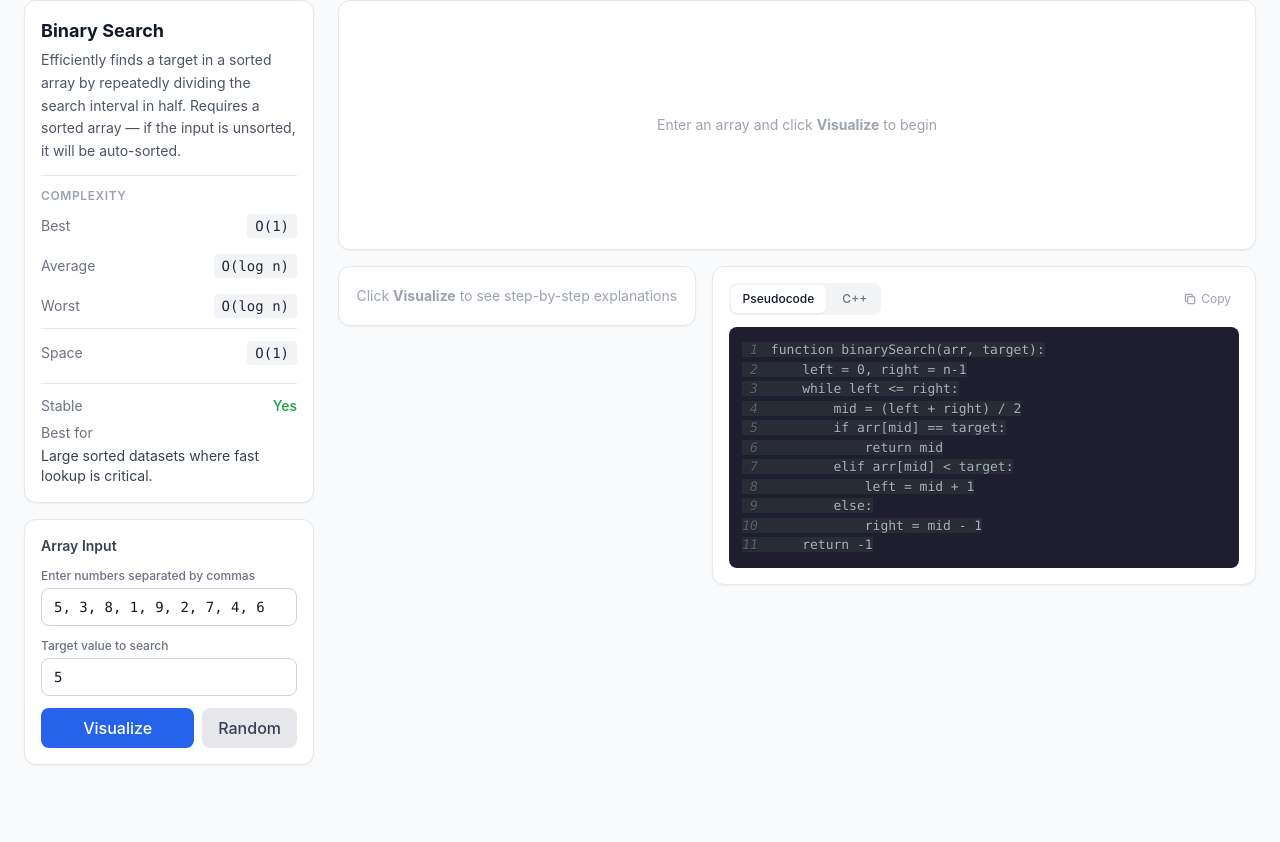
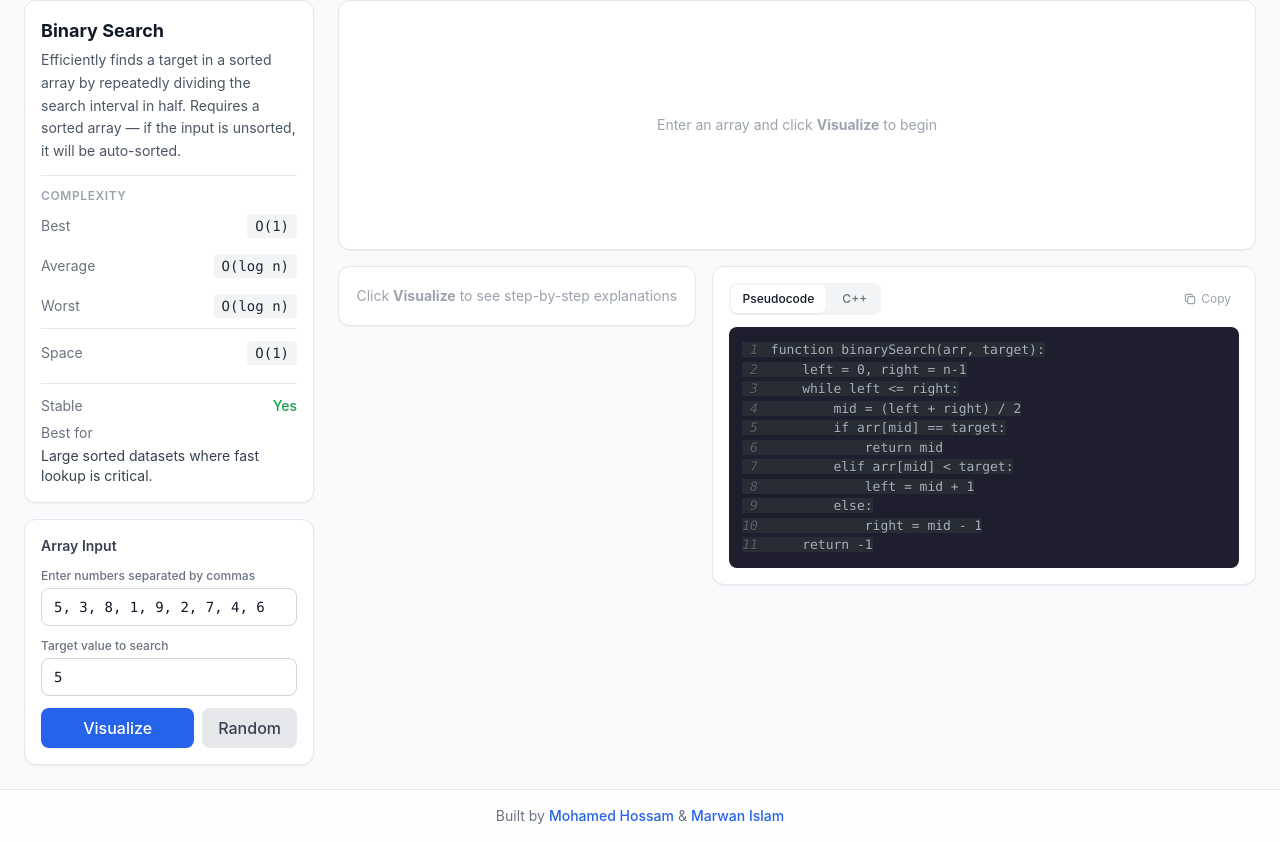
Before and after one commit to mo-hossam-stack/DSA-Studio, a React (Vite) app in the folder frontend/: page /binary-search in a window 1280 px wide. Shown: the part 173-1015 px from the top of the page. Before the commit the page ends 962 px from the top, so only its background shows below. Built offline with nearby package versions, Linux system fonts and the light colour scheme; the HTML template or start-up script is replaced by a standard one.

Commit message:
add links

```diff
--- a/frontend/src/App.jsx
+++ b/frontend/src/App.jsx
@@ -1,6 +1,7 @@
 import { useState, useEffect } from 'react';
 import { Routes, Route, Navigate } from 'react-router-dom';
 import Navbar from './components/Navbar';
+import Footer from './components/Footer';
 import AlgorithmPage from './pages/AlgorithmPage';
 
 export default function App() {
@@ -26,13 +27,17 @@ export default function App() {
   const toggleDarkMode = () => setDarkMode((prev) => !prev);
 
   return (
-    <div className="min-h-screen bg-gray-50 dark:bg-gray-950 transition-colors duration-200">
+    <div className="min-h-screen flex flex-col bg-gray-50 dark:bg-gray-950 transition-colors duration-200">
       <Navbar darkMode={darkMode} toggleDarkMode={toggleDarkMode} />
 
-      <Routes>
-        <Route path="/" element={<Navigate to="/bubble-sort" replace />} />
-        <Route path="/:slug" element={<AlgorithmPage />} />
-      </Routes>
+      <main className="flex-1">
+        <Routes>
+          <Route path="/" element={<Navigate to="/bubble-sort" replace />} />
+          <Route path="/:slug" element={<AlgorithmPage />} />
+        </Routes>
+      </main>
+
+      <Footer />
     </div>
   );
 }
--- /dev/null
+++ b/frontend/src/components/Footer.jsx
@@ -0,0 +1,27 @@
+export default function Footer() {
+  return (
+    <footer className="mt-auto border-t border-gray-200 dark:border-gray-800 bg-white/80 dark:bg-gray-900/80 backdrop-blur-md">
+      <div className="max-w-7xl mx-auto px-4 sm:px-6 py-4 flex flex-col sm:flex-row items-center justify-center gap-1 text-sm text-gray-500 dark:text-gray-400">
+        <span>Built by</span>
+        <a
+          href="https://mohossam.netlify.app/"
+          target="_blank"
+          rel="noopener noreferrer"
+          className="font-medium text-primary-600 dark:text-primary-400 hover:underline"
+        >
+          Mohamed Hossam
+        </a>
+        <span className="hidden sm:inline">&</span>
+        <span className="sm:hidden">&amp;</span>
+        <a
+          href="https://www.linkedin.com/in/mrwan-islam-77ba27380/"
+          target="_blank"
+          rel="noopener noreferrer"
+          className="font-medium text-primary-600 dark:text-primary-400 hover:underline"
+        >
+          Marwan Islam
+        </a>
+      </div>
+    </footer>
+  );
+}
```
